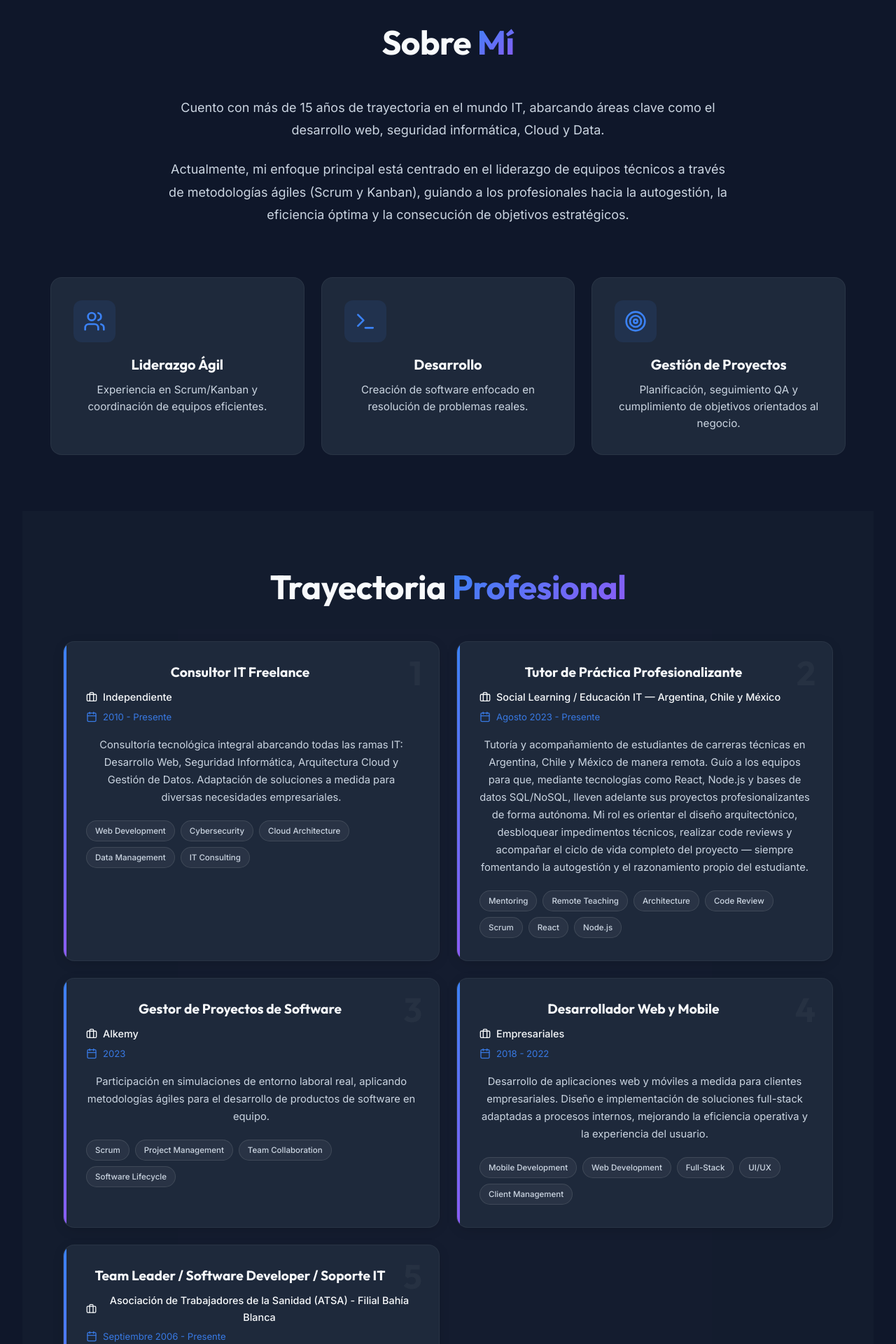
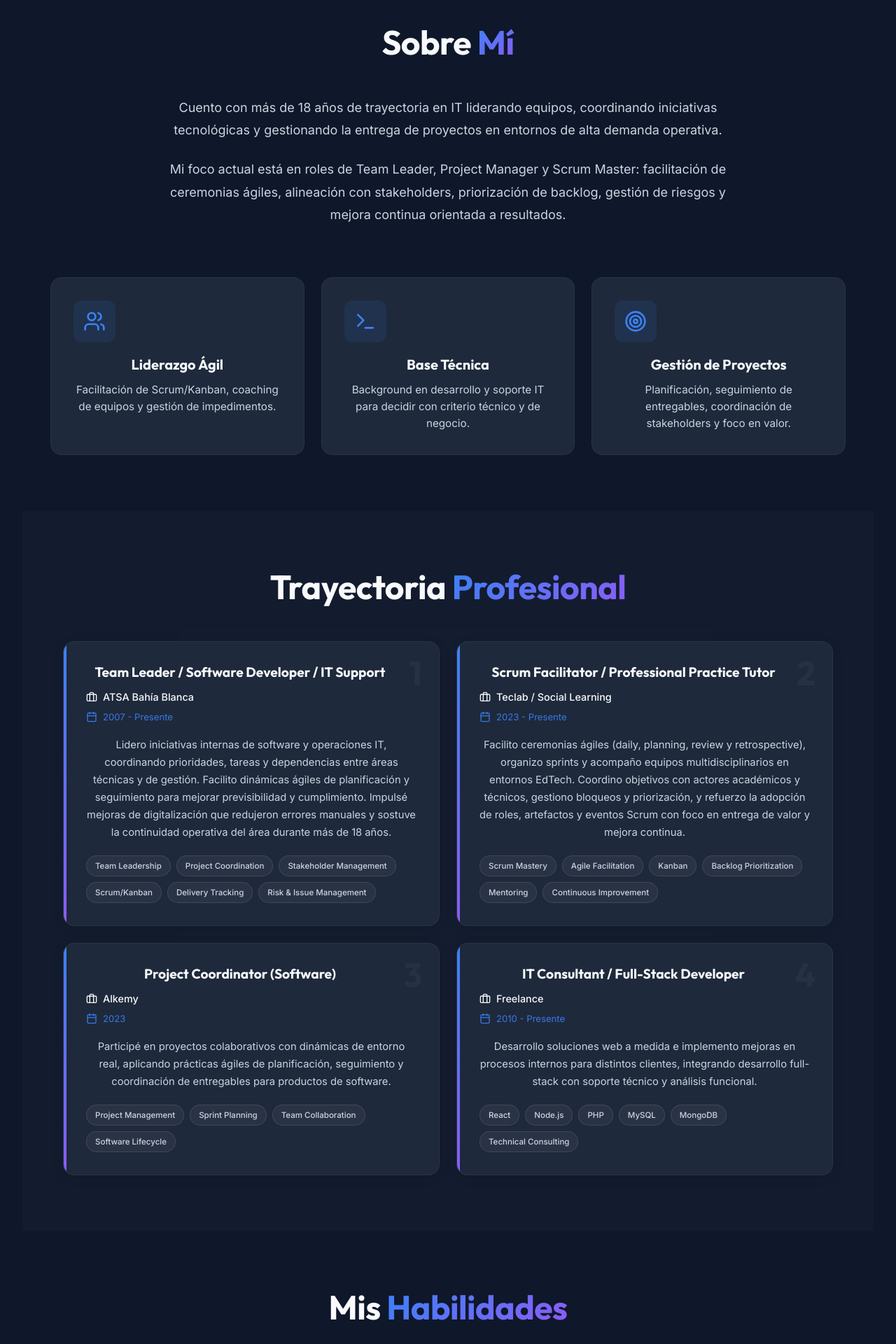
Before and after one commit to gabrielgagz/gabrielgagz.github.io, a React (Vite) app: page / in a window 1280 px wide. Shown: the part 880-2800 px from the top of the page at 70% size. Built offline with nearby package versions, Linux system fonts and the light colour scheme.

Commit message:
Strengthen portfolio positioning for Team Lead, PM and Scrum Master

```diff
--- a/src/components/About.jsx
+++ b/src/components/About.jsx
@@ -12,10 +12,10 @@ const About = () => {
                 <div className="about-content">
                     <div className="about-text-content">
                         <p className="about-text">
-                            Cuento con más de 15 años de trayectoria en el mundo IT, abarcando áreas clave como el desarrollo web, seguridad informática, Cloud y Data.
+                            Cuento con más de 18 años de trayectoria en IT liderando equipos, coordinando iniciativas tecnológicas y gestionando la entrega de proyectos en entornos de alta demanda operativa.
                         </p>
                         <p className="about-text">
-                            Actualmente, mi enfoque principal está centrado en el liderazgo de equipos técnicos a través de metodologías ágiles (Scrum y Kanban), guiando a los profesionales hacia la autogestión, la eficiencia óptima y la consecución de objetivos estratégicos.
+                            Mi foco actual está en roles de Team Leader, Project Manager y Scrum Master: facilitación de ceremonias ágiles, alineación con stakeholders, priorización de backlog, gestión de riesgos y mejora continua orientada a resultados.
                         </p>
                     </div>
 
@@ -23,19 +23,19 @@ const About = () => {
                         <div className="about-card">
                             <div className="card-icon"><Users size={32} /></div>
                             <h3>Liderazgo Ágil</h3>
-                            <p>Experiencia en Scrum/Kanban y coordinación de equipos eficientes.</p>
+                            <p>Facilitación de Scrum/Kanban, coaching de equipos y gestión de impedimentos.</p>
                         </div>
 
                         <div className="about-card">
                             <div className="card-icon"><Terminal size={32} /></div>
-                            <h3>Desarrollo</h3>
-                            <p>Creación de software enfocado en resolución de problemas reales.</p>
+                            <h3>Base Técnica</h3>
+                            <p>Background en desarrollo y soporte IT para decidir con criterio técnico y de negocio.</p>
                         </div>
 
                         <div className="about-card">
                             <div className="card-icon"><Target size={32} /></div>
                             <h3>Gestión de Proyectos</h3>
-                            <p>Planificación, seguimiento QA y cumplimiento de objetivos orientados al negocio.</p>
+                            <p>Planificación, seguimiento de entregables, coordinación de stakeholders y foco en valor.</p>
                         </div>
                     </div>
                 </div>
--- a/src/components/Education.jsx
+++ b/src/components/Education.jsx
@@ -49,12 +49,17 @@ const Education = () => {
                             </div>
 
                             <div className="edu-card">
+                                <h4 className="edu-title">English Certificate C1 Advanced</h4>
+                                <p className="edu-institution">International English Test</p>
+                            </div>
+
+                            <div className="edu-card">
                                 <h4 className="edu-title">Seguridad Informática y Redes IP</h4>
                                 <p className="edu-institution">Fundación Telefónica / Capacitación IT</p>
                             </div>
 
                             <div className="edu-card">
-                                <h4 className="edu-title">Cloud Computing & AWS Architectur Basic</h4>
+                                <h4 className="edu-title">Cloud Computing & AWS Architecture Basics</h4>
                                 <p className="edu-institution">Introducción Cloud</p>
                             </div>
                         </div>
--- a/src/components/Hero.jsx
+++ b/src/components/Hero.jsx
@@ -9,12 +9,13 @@ const Hero = () => {
             <div className="hero-content">
                 <h2 className="hero-subtitle">Hola, soy</h2>
                 <h1 className="hero-title">Gabriel Gomez</h1>
-                <h3 className="hero-role gradient-text">Agile / IT Project Coordinator | Software Developer</h3>
+                <h3 className="hero-role gradient-text">Team Leader | Project Manager | Scrum Master</h3>
 
                 <p className="hero-description">
-                    Profesional IT con más de 15 años de experiencia técnica integral.
-                    Actualmente enfocado en el liderazgo de equipos a través de metodologías ágiles,
-                    transformando necesidades complejas en soluciones eficientes y escalables.
+                    Profesional IT con más de 18 años de experiencia liderando equipos técnicos,
+                    coordinando proyectos y facilitando marcos ágiles (Scrum/Kanban).
+                    Integro visión de negocio con criterio técnico para mejorar la entrega de valor,
+                    la previsibilidad y la comunicación entre áreas.
                 </p>
 
                 <div className="hero-cta">
--- a/src/data/portfolioData.js
+++ b/src/data/portfolioData.js
@@ -3,61 +3,53 @@
 export const experiencesInfo = [
   {
     id: 1,
-    role: "Consultor IT Freelance",
-    company: "Independiente",
-    duration: "2010 - Presente",
-    description: "Consultoría tecnológica integral abarcando todas las ramas IT: Desarrollo Web, Seguridad Informática, Arquitectura Cloud y Gestión de Datos. Adaptación de soluciones a medida para diversas necesidades empresariales.",
-    skills: ["Web Development", "Cybersecurity", "Cloud Architecture", "Data Management", "IT Consulting"]
+    role: "Team Leader / Software Developer / IT Support",
+    company: "ATSA Bahía Blanca",
+    duration: "2007 - Presente",
+    description: "Lidero iniciativas internas de software y operaciones IT, coordinando prioridades, tareas y dependencias entre áreas técnicas y de gestión. Facilito dinámicas ágiles de planificación y seguimiento para mejorar previsibilidad y cumplimiento. Impulsé mejoras de digitalización que redujeron errores manuales y sostuve la continuidad operativa del área durante más de 18 años.",
+    skills: ["Team Leadership", "Project Coordination", "Stakeholder Management", "Scrum/Kanban", "Delivery Tracking", "Risk & Issue Management"]
   },
   {
     id: 2,
-    role: "Tutor de Práctica Profesionalizante",
-    company: "Social Learning / Educación IT — Argentina, Chile y México",
-    duration: "Agosto 2023 - Presente",
-    description: "Tutoría y acompañamiento de estudiantes de carreras técnicas en Argentina, Chile y México de manera remota. Guío a los equipos para que, mediante tecnologías como React, Node.js y bases de datos SQL/NoSQL, lleven adelante sus proyectos profesionalizantes de forma autónoma. Mi rol es orientar el diseño arquitectónico, desbloquear impedimentos técnicos, realizar code reviews y acompañar el ciclo de vida completo del proyecto — siempre fomentando la autogestión y el razonamiento propio del estudiante.",
-    skills: ["Mentoring", "Remote Teaching", "Architecture", "Code Review", "Scrum", "React", "Node.js"]
+    role: "Scrum Facilitator / Professional Practice Tutor",
+    company: "Teclab / Social Learning",
+    duration: "2023 - Presente",
+    description: "Facilito ceremonias ágiles (daily, planning, review y retrospective), organizo sprints y acompaño equipos multidisciplinarios en entornos EdTech. Coordino objetivos con actores académicos y técnicos, gestiono bloqueos y priorización, y refuerzo la adopción de roles, artefactos y eventos Scrum con foco en entrega de valor y mejora continua.",
+    skills: ["Scrum Mastery", "Agile Facilitation", "Kanban", "Backlog Prioritization", "Mentoring", "Continuous Improvement"]
   },
   {
     id: 3,
-    role: "Gestor de Proyectos de Software",
+    role: "Project Coordinator (Software)",
     company: "Alkemy",
     duration: "2023",
-    description: "Participación en simulaciones de entorno laboral real, aplicando metodologías ágiles para el desarrollo de productos de software en equipo.",
-    skills: ["Scrum", "Project Management", "Team Collaboration", "Software Lifecycle"]
+    description: "Participé en proyectos colaborativos con dinámicas de entorno real, aplicando prácticas ágiles de planificación, seguimiento y coordinación de entregables para productos de software.",
+    skills: ["Project Management", "Sprint Planning", "Team Collaboration", "Software Lifecycle"]
   },
   {
     id: 4,
-    role: "Desarrollador Web y Mobile",
-    company: "Empresariales",
-    duration: "2018 - 2022",
-    description: "Desarrollo de aplicaciones web y móviles a medida para clientes empresariales. Diseño e implementación de soluciones full-stack adaptadas a procesos internos, mejorando la eficiencia operativa y la experiencia del usuario.",
-    skills: ["Mobile Development", "Web Development", "Full-Stack", "UI/UX", "Client Management"]
-  },
-  {
-    id: 5,
-    role: "Team Leader / Software Developer / Soporte IT",
-    company: "Asociación de Trabajadores de la Sanidad (ATSA) - Filial Bahía Blanca",
-    duration: "Septiembre 2006 - Presente",
-    description: "Más de 18 años liderando el área de Sistemas de ATSA Bahía Blanca. Responsable del desarrollo e implementación de soluciones tecnológicas integrales: sistemas de gestión de afiliados, automatización de procesos administrativos e infraestructura IT. Lidero un equipo técnico multidisciplinario coordinando desarrollo, soporte y mantenimiento. Gestión de servidores Linux/Windows, bases de datos MySQL y despliegue de aplicaciones web. Proyecto más reciente: Carnet Digital para afiliados — una aplicación web full-stack (React + PHP + MySQL) que permite a cada afiliado generar y presentar su credencial digital verificable desde cualquier dispositivo, eliminando el carnet físico y mejorando la accesibilidad del servicio.",
-    skills: ["Team Leadership", "PHP / Laravel", "React", "MySQL", "Linux Server", "IT Infrastructure", "Digital Credential", "Agile Project Management"]
+    role: "IT Consultant / Full-Stack Developer",
+    company: "Freelance",
+    duration: "2010 - Presente",
+    description: "Desarrollo soluciones web a medida e implemento mejoras en procesos internos para distintos clientes, integrando desarrollo full-stack con soporte técnico y análisis funcional.",
+    skills: ["React", "Node.js", "PHP", "MySQL", "MongoDB", "Technical Consulting"]
   }
 ];
 
 export const skillsInfo = [
   {
     category: "Metodologías y Liderazgo",
-    items: ["Scrum Master", "Kanban", "Agile Leadership", "Waterfall", "IT Project Coordination", "Team Management", "Coaching & Mentoring"]
+    items: ["Scrum Master", "Kanban", "Agile Leadership", "Team Leadership", "Project Management", "Sprint Planning", "Retrospectives", "Coaching & Mentoring"]
   },
   {
-    category: "Hard Skills (Desarrollo & Datos)",
-    items: ["React", "JavaScript / ES6+", "HTML5 / CSS3", "Node.js", "SQL & Database Design", "Data Entry & Integrity", "Cloud Architecture Basics", "Cybersecurity Principles"]
+    category: "Gestión de Delivery",
+    items: ["Stakeholder Management", "Roadmap & Prioritization", "Gestión de Riesgos", "Seguimiento de KPIs", "Resolución de Bloqueos", "Comunicación Técnica/Negocio", "Mejora Continua"]
   },
   {
-    category: "Soft Skills",
-    items: ["Resolución de Problemas", "Comunicación Asertiva", "Pensamiento Analítico", "Adaptabilidad", "Trabajo en Equipo", "Toma de Decisiones", "Gestión del Tiempo"]
+    category: "Hard Skills (Soporte Técnico)",
+    items: ["React", "Node.js", "Express", "PHP", "MySQL / MongoDB", "Linux", "Troubleshooting", "Cloud Fundamentals (AWS)"]
   },
   {
     category: "Herramientas IT",
-    items: ["Git / GitHub", "Jira / Trello / Asana", "Figma", "Soporte IT (Hardware/Software)", "Linux / Windows Server"]
+    items: ["Jira", "Trello", "Git / GitHub", "GitLab / Bitbucket", "Confluence", "Linux / Windows Server"]
   }
 ];
```
